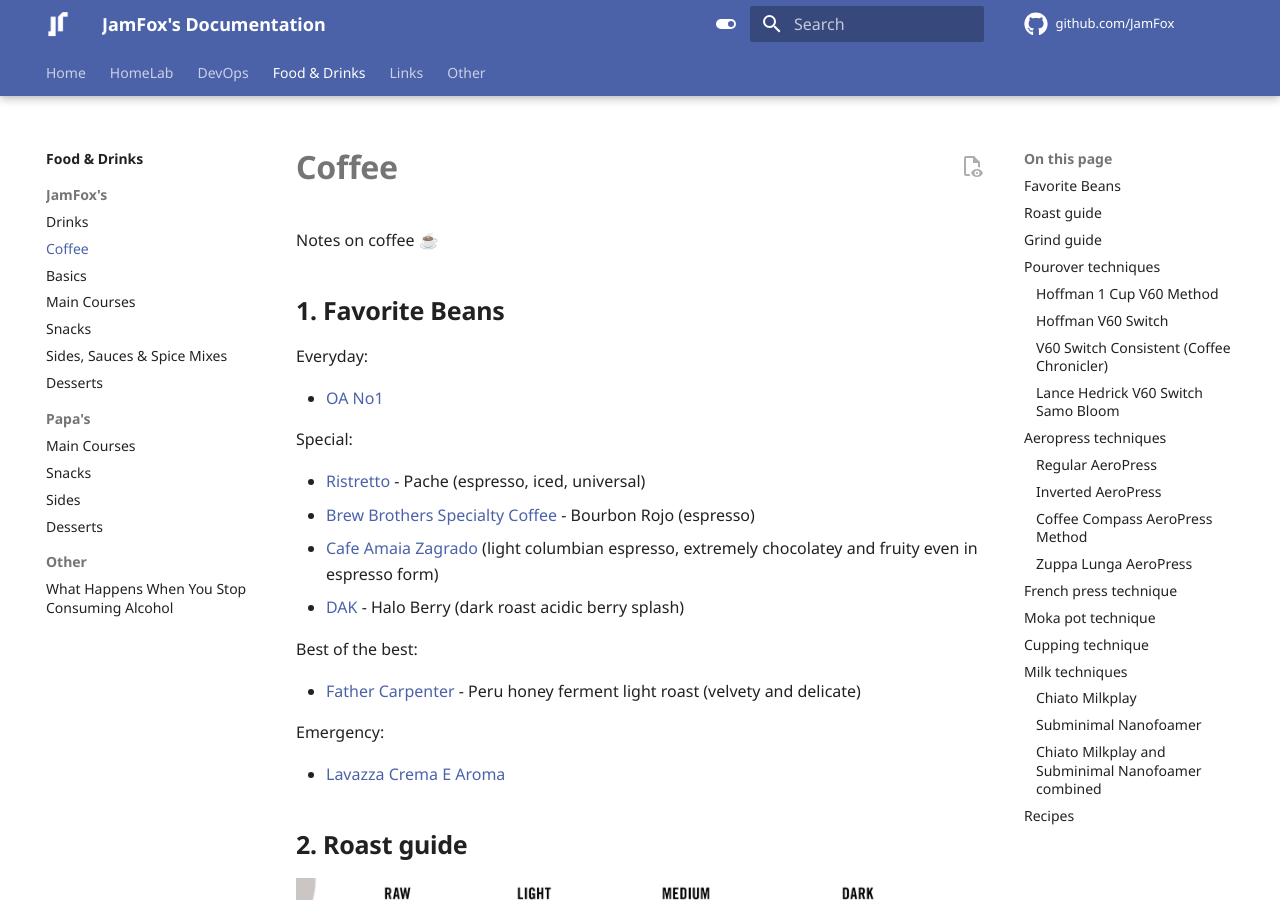
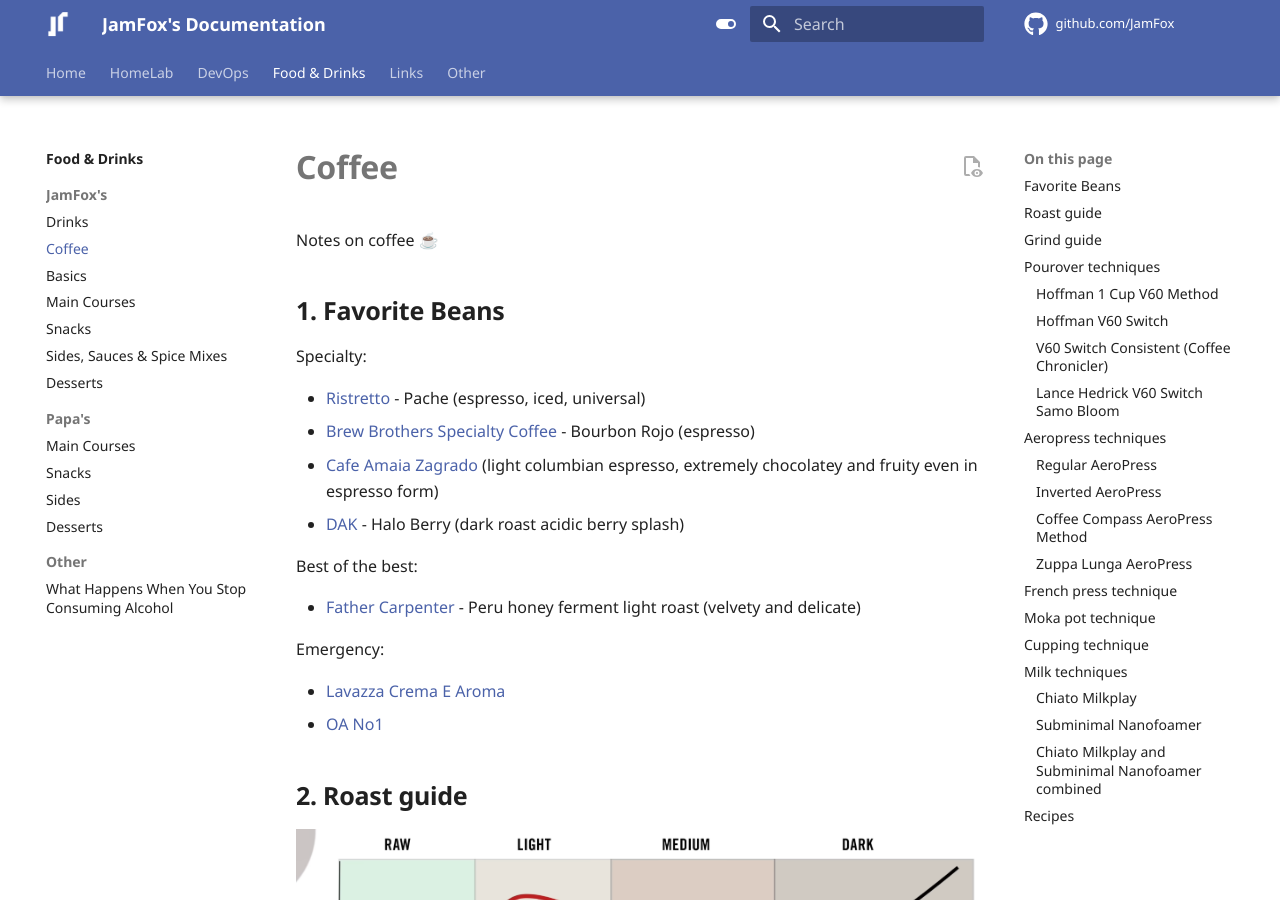
Before and after one commit to JamFox/docs.jamfox.dev, an MkDocs documentation site: the page built from docs/content/food/coffee.md, in a window 1280 px wide and 900 px high. Built offline with MkDocs 1.6.1 and Material for MkDocs 9.7.7, drawn with Linux system fonts in a browser that asks for light colours; plug-ins that fetch from the network failed and are left out; comment, search, counter and statistics services are not loaded; part of the change alters nothing that is shown.

Commit message:
reorder beans

```diff
--- a/docs/content/food/coffee.md
+++ b/docs/content/food/coffee.md
@@ -6,11 +6,7 @@ Notes on coffee ☕
 
 ## Favorite Beans
 
-Everyday:
-
-- [OA No1](https://oa-coffee.com/product/heakohv/oa-no1/)
-
-Special:
+Specialty:
 
 - [Ristretto](https://www.facebook.com/ristrettocafemovil/) - Pache (espresso, iced, universal)
 - [Brew Brothers Specialty Coffee](https://www.instagram.com/brewbros_cafe) - Bourbon Rojo (espresso)
@@ -24,6 +20,7 @@ Best of the best:
 Emergency:
 
 - [Lavazza Crema E Aroma](https://www.lavazza.com/en/coffee-beans/crema-aroma)
+- [OA No1](https://oa-coffee.com/product/heakohv/oa-no1/)
 
 ## Roast guide
 
```
